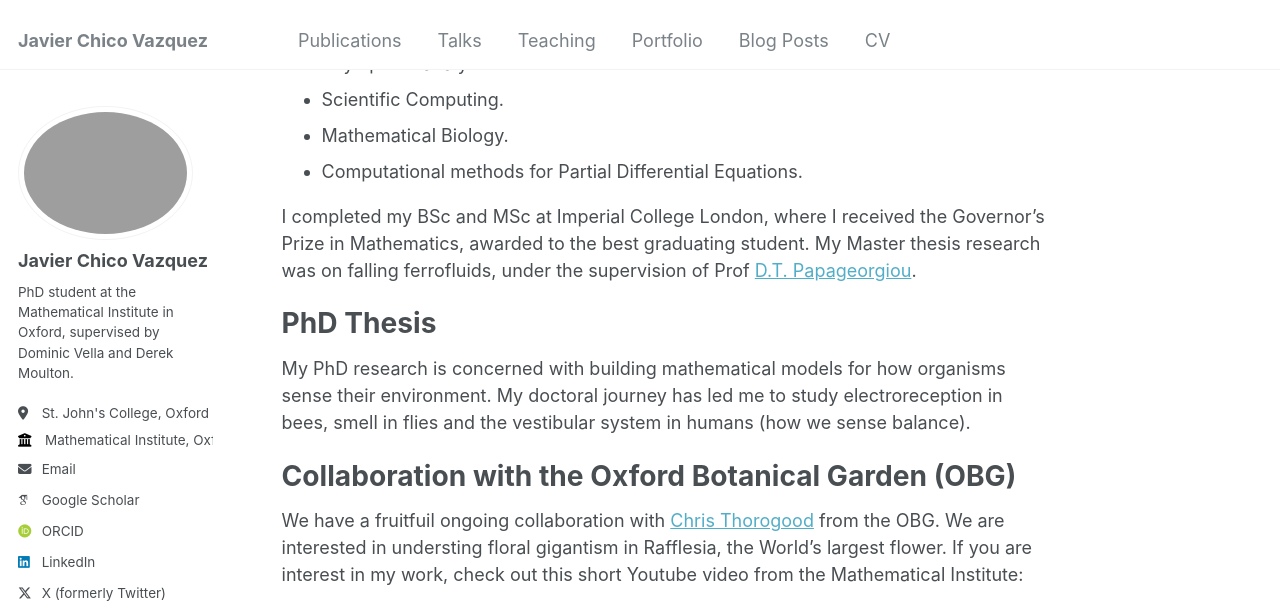
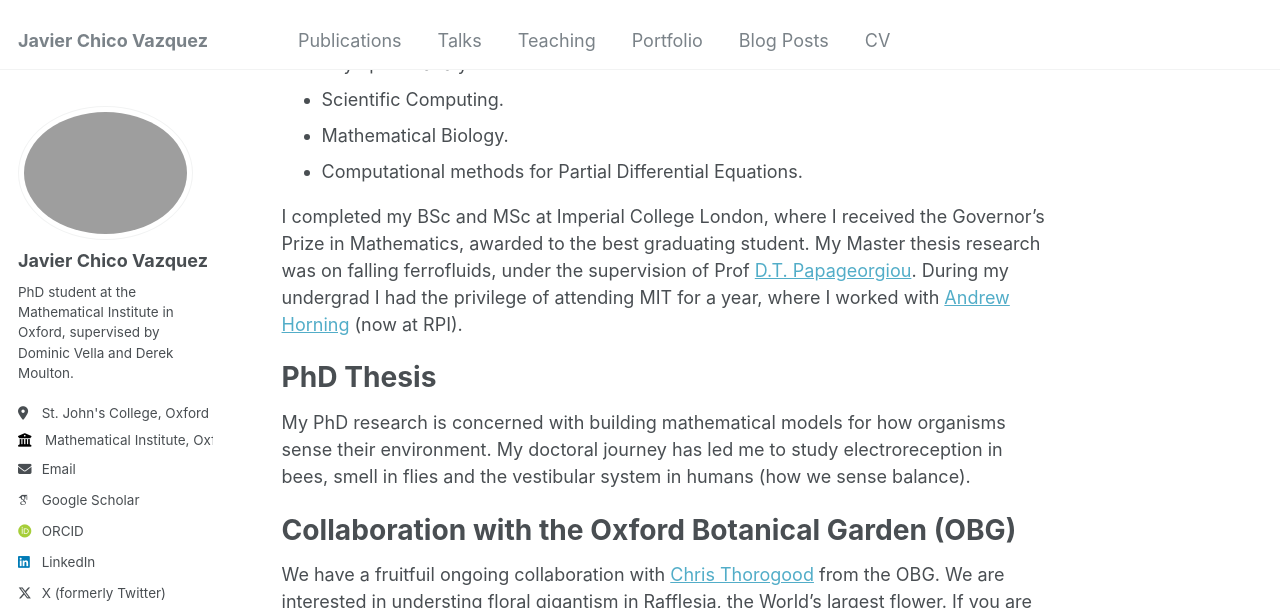
Before and after one commit to JavierChico/JavierChico.github.io, a Jekyll site: the page built from _pages/about.md, in a window 1280 px wide and 900 px high, scrolled down 406 px, cut to the strip 0-608 px from the top of the window. Built offline with Jekyll 4.4.1, drawn with Linux system fonts in a browser that asks for light colours; some web fonts are replaced.

Commit message:
Update about.md

```diff
--- a/_pages/about.md
+++ b/_pages/about.md
@@ -17,7 +17,7 @@ My work often requires an intricate combination of theory, numerics and experime
 * Mathematical Biology.
 * Computational methods for Partial Differential Equations.
 
-I completed my BSc and MSc at Imperial College London, where I received the Governor's Prize in Mathematics, awarded to the best graduating student. My Master thesis research was on falling ferrofluids, under the supervision of Prof [D.T. Papageorgiou](https://profiles.imperial.ac.uk/d.papageorgiou).
+I completed my BSc and MSc at Imperial College London, where I received the Governor's Prize in Mathematics, awarded to the best graduating student. My Master thesis research was on falling ferrofluids, under the supervision of Prof [D.T. Papageorgiou](https://profiles.imperial.ac.uk/d.papageorgiou). During my undergrad I had the privilege of attending MIT for a year, where I worked with [Andrew Horning](https://faculty.rpi.edu/andrew-horning) (now at RPI).
 
 
 # PhD Thesis
```
